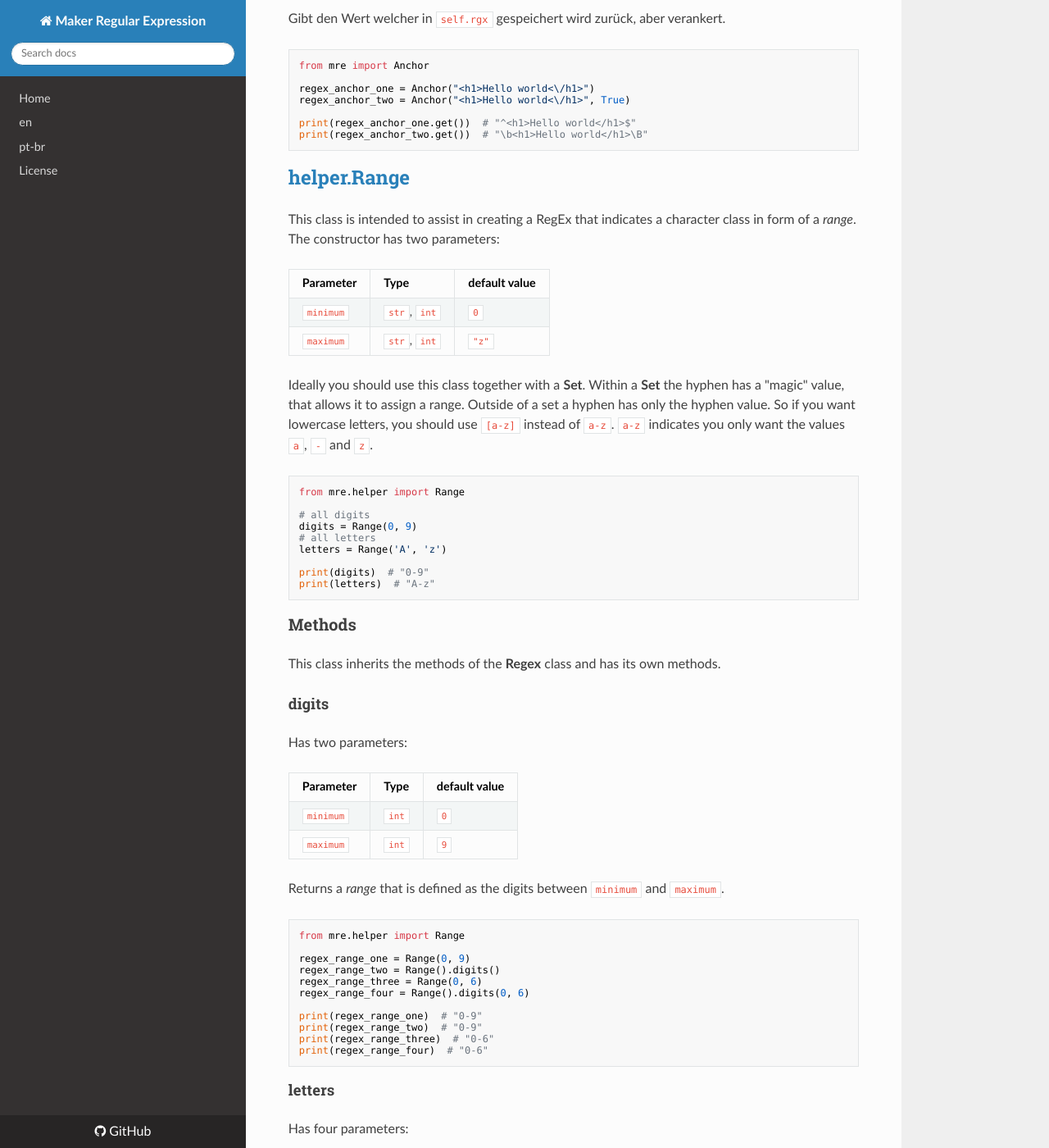
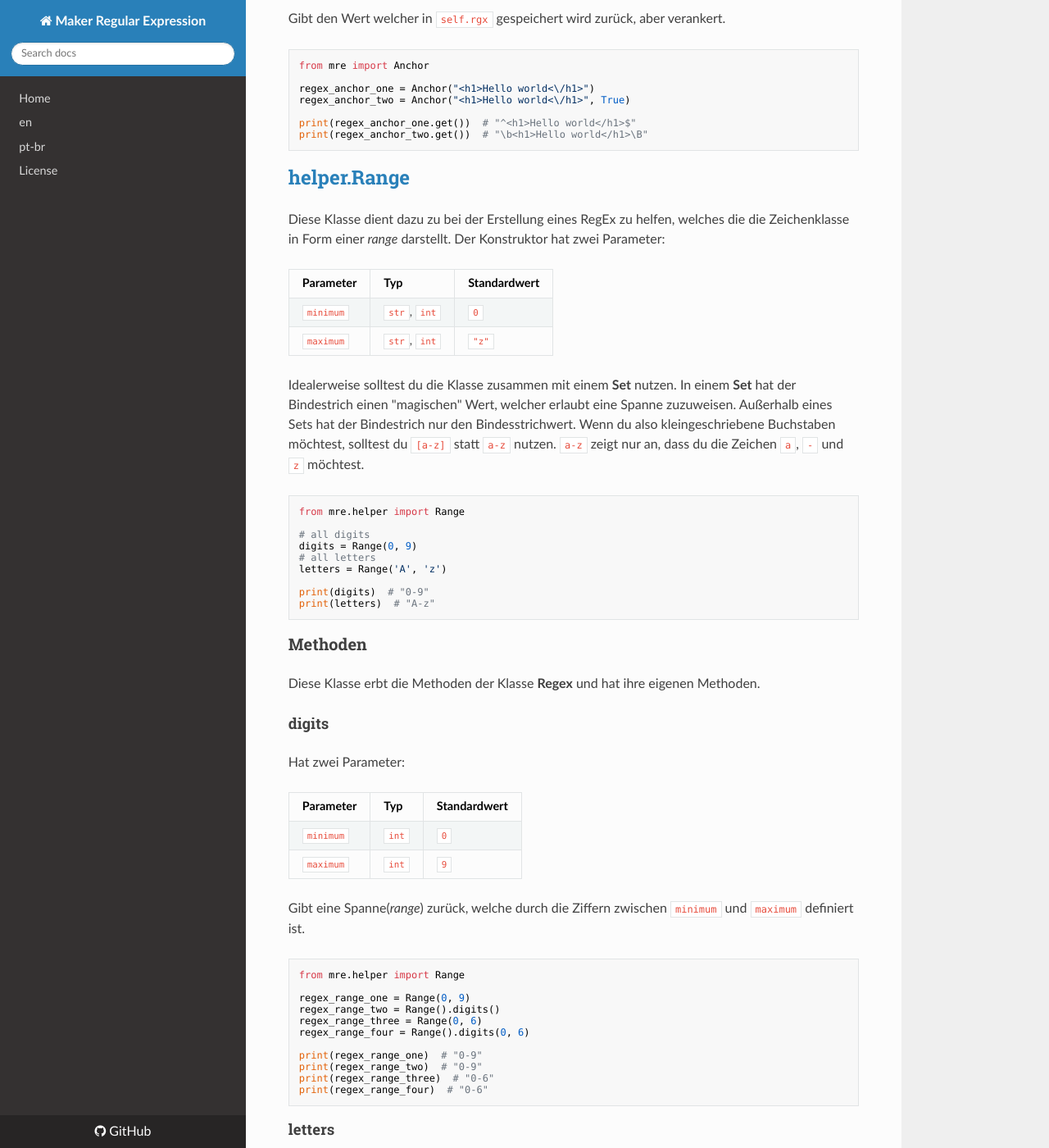
Before and after one commit to alvarofpp/mre, an MkDocs documentation site: the page built from docs/de/how-to-use.md, in a window 1280 px wide and 1400 px high, scrolled down 7180 px. Shown: the whole window at 82% size. Built offline with MkDocs 1.6.1, drawn with Linux system fonts in a browser that asks for light colours; nearby versions of some CDN libraries; some of the changed text lies outside the part shown.

Commit message:
Update how-to-use.md

````diff
--- a/docs/de/how-to-use.md
+++ b/docs/de/how-to-use.md
@@ -287,7 +287,7 @@ print(type(regex_group.quantifier(3)))  # <class 'mre.Regex.Regex'>
 ## <a name="anchor">Anchor</a>
 Diese Klasse repräsentiert ein verankerten regulären Ausdruck (Der RegEx muss beginnen und enden wie definiert). Der Konstruktor hat zwei Parameter:
 
-| Parameter | Typ | dStandardwert |
+| Parameter | Typ | Standardwert |
 | --------- | ---- | ------------ |
 | `regex` | `str`, `int`, `Regex` | `""` |
 | `negate` | `bool` | `False` |
@@ -321,14 +321,14 @@ print(regex_anchor_two.get())  # "\b<h1>Hello world</h1>\B"
 ```
 
 ## <a name="range">helper.Range</a>
-This class is intended to assist in creating a RegEx that indicates a character class in form of a *range*. The constructor has two parameters:
+Diese Klasse dient dazu zu bei der Erstellung eines RegEx zu helfen, welches die die Zeichenklasse in Form einer *range* darstellt. Der Konstruktor hat zwei Parameter:
 
-| Parameter | Type | default value |
+| Parameter | Typ | Standardwert |
 | --------- | ---- | ------------ |
 | `minimum` | `str`, `int` | `0` |
 | `maximum` | `str`, `int` | `"z"` |
 
-Ideally you should use this class together with a **Set**. Within a **Set** the hyphen has a "magic" value, that allows it to assign a range. Outside of a set a hyphen has only the hyphen value. So if you want lowercase letters, you should use `[a-z]` instead of `a-z`. `a-z` indicates you only want the values `a`, `-` and `z`.
+Idealerweise solltest du die Klasse zusammen mit einem **Set** nutzen. In einem **Set** hat der Bindestrich einen "magischen" Wert, welcher erlaubt eine Spanne zuzuweisen. Außerhalb eines Sets hat der Bindestrich nur den Bindesstrichwert. Wenn du also kleingeschriebene Buchstaben möchtest, solltest du `[a-z]` statt `a-z` nutzen. `a-z` zeigt nur an, dass du die Zeichen `a`, `-` und `z` möchtest.
 
 ```python
 from mre.helper import Range
@@ -342,18 +342,18 @@ print(digits)  # "0-9"
 print(letters)  # "A-z"
 ```
 
-### Methods
-This class inherits the methods of the **Regex** class and has its own methods.
+### Methoden
+Diese Klasse erbt die Methoden der Klasse **Regex** und hat ihre eigenen Methoden.
 
 #### digits
-Has two parameters:
+Hat zwei Parameter:
 
-| Parameter | Type | default value |
+| Parameter | Typ | Standardwert |
 | --------- | ---- | ------------ |
 | `minimum` | `int` | `0` |
 | `maximum` | `int` | `9` |
 
-Returns a *range* that is defined as the digits between `minimum` and `maximum`.
+Gibt eine Spanne(*range*) zurück, welche durch die Ziffern zwischen `minimum` und `maximum` definiert ist.
 
 ```python
 from mre.helper import Range
@@ -370,16 +370,16 @@ print(regex_range_four)  # "0-6"
 ```
 
 #### letters
-Has four parameters:
+Hat vier Parameter:
 
-| Parameter | Type | default value |
+| Parameter | Typ | Standard Wert |
 | --------- | ---- | ------------ |
 | `minimum` | `chr` | `A` |
 | `maximum` | `chr` | `z` |
 | `uppercase` | `bool` | `False` |
 | `lowercase` | `bool` | `False` |
 
-Returns a *range* that is defined as the letters between `minimum` and `maximum`.
+Gibt eine Spanne (*range*) zrück, welche den Zwichen zwischen `minimum` und `maximum` entspricht.
 
 ```python
 from mre.helper import Range
@@ -433,7 +433,7 @@ rgx_cep = Regex(
 )
 ```
 
-RegEx for a **CPF** (Brasilianische Steuernummer) (`[0-9]{3}.?[0-9]{3}.?[0-9]{3}-?[0-9]{2}`):
+RegEx für eine **CPF** (Brasilianische Steuernummer) (`[0-9]{3}.?[0-9]{3}.?[0-9]{3}-?[0-9]{2}`):
 
 ```python
 from mre import Regex, Set
@@ -454,7 +454,7 @@ rgx_cpf = Regex(
 )
 ```
 
-RegEx für ein **CNPJ** (ID in der brasilianischen Datenbank für rechtliche Personen ) (`\d{2}\.?\d{3}\.?\d{3}\/?\d{4}\-?\d{2}`):
+RegEx für eine **CNPJ** (ID in der brasilianischen Datenbank für rechtliche Personen ) (`\d{2}\.?\d{3}\.?\d{3}\/?\d{4}\-?\d{2}`):
 
 ```python
 from mre import Regex, Quantifier
````
